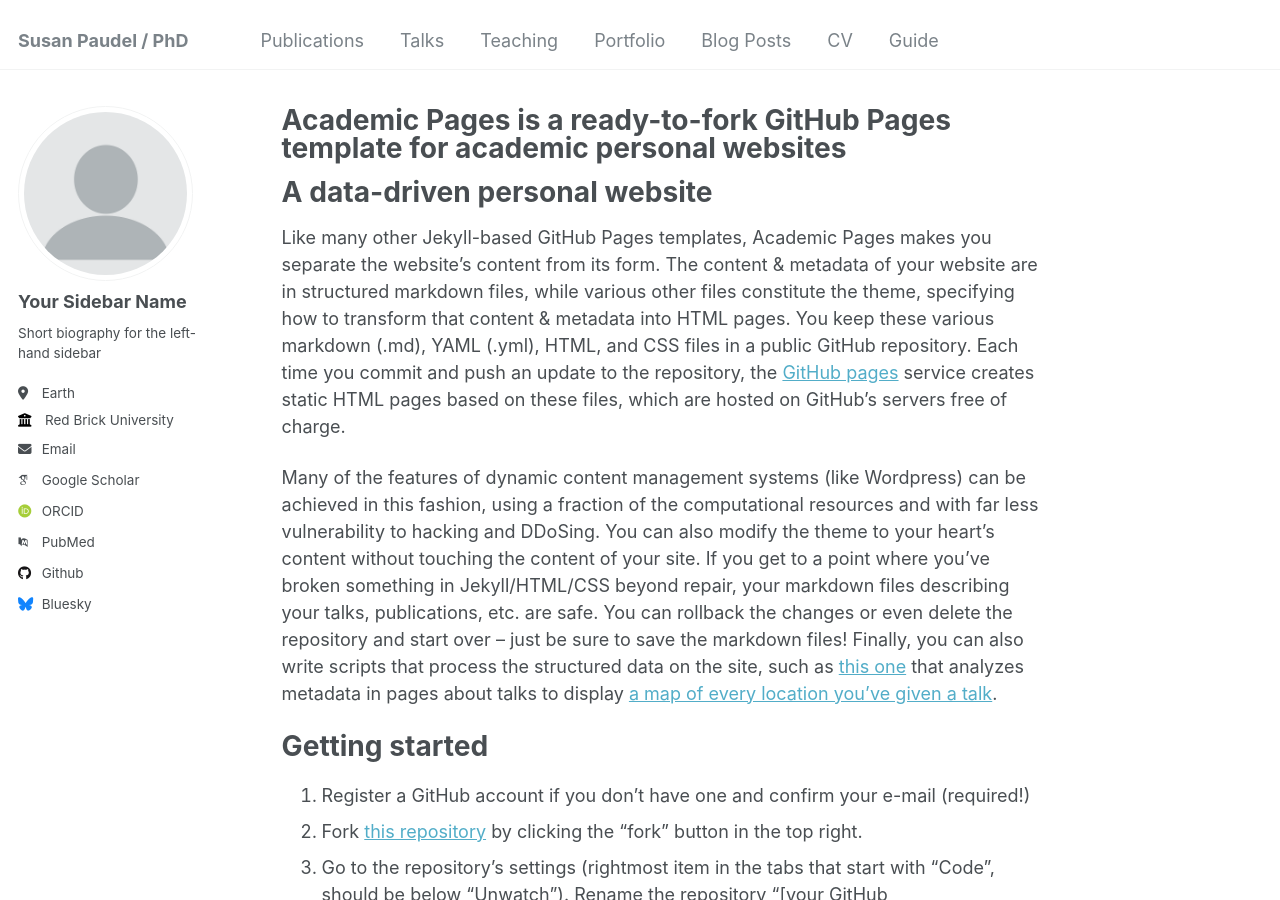
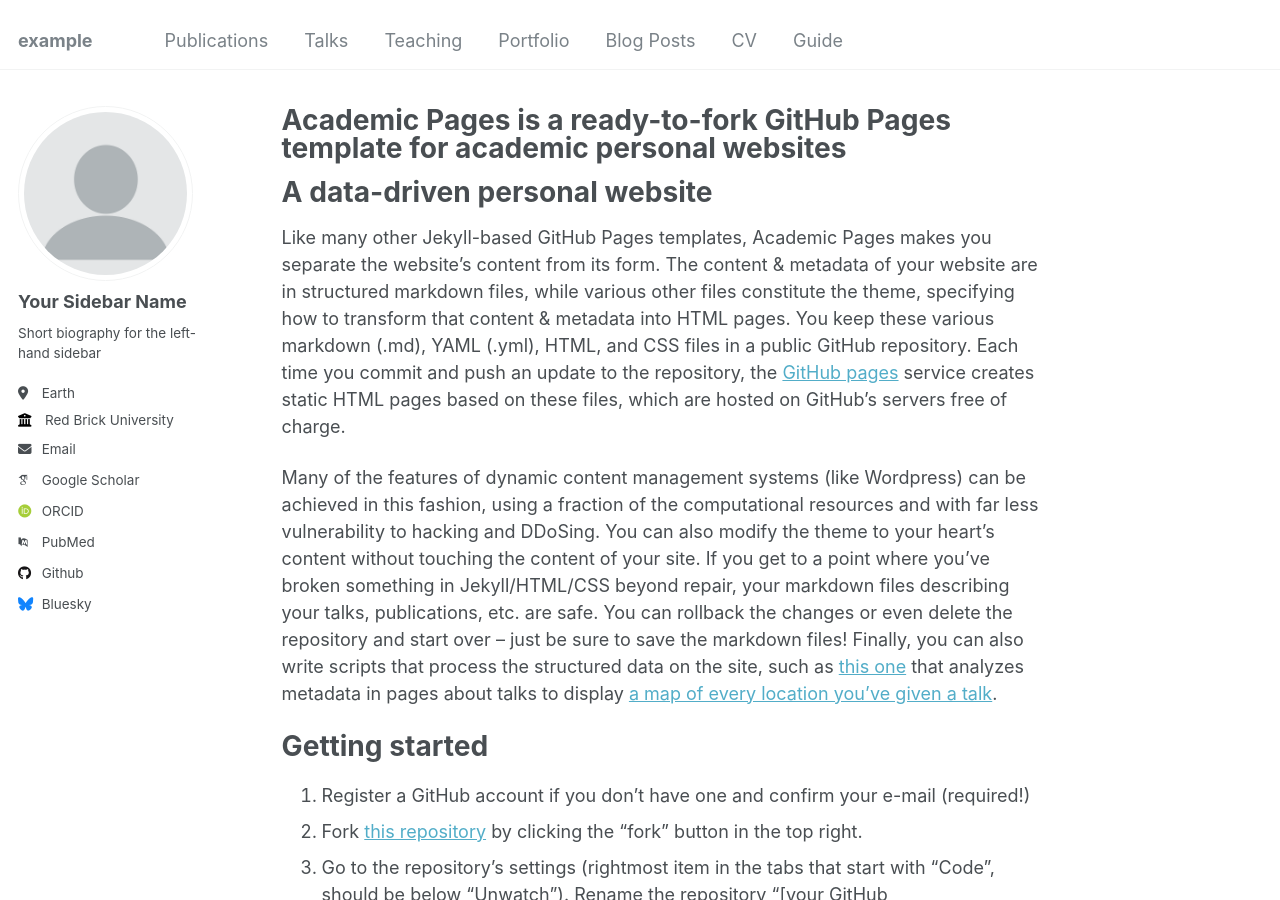
Before and after one commit to susanpaudel25/example, a Jekyll site: the page built from _pages/about.md, in a window 1280 px wide and 900 px high. Built offline with Jekyll 4.4.1, drawn with Linux system fonts in a browser that asks for light colours; some web fonts are replaced.

Commit message:
Update _config.yml

```diff
--- a/_config.yml
+++ b/_config.yml
@@ -8,7 +8,7 @@
 
 # Basic Site Settings
 locale                   : "en-US"
-title                    : "Susan Paudel / PhD"
+title                    : #"Susan Paudel / PhD"
 title_separator          : "-"
 name                     : &name "Susan Paudel"
 description              : &description "Student in UGA"
```
